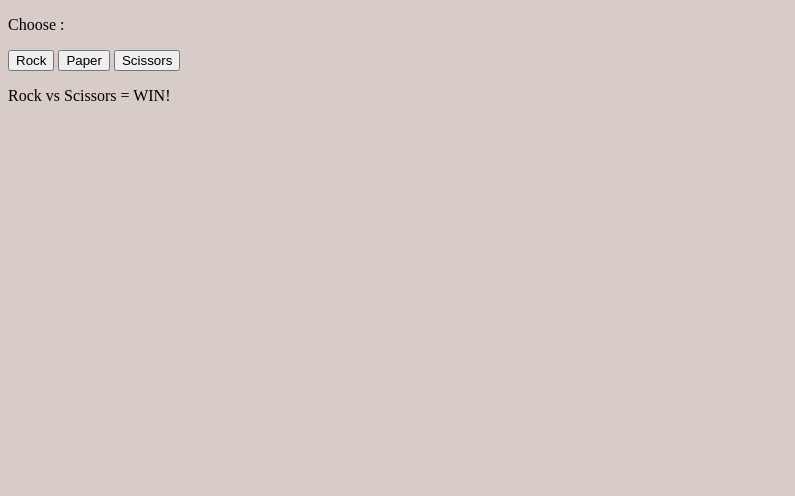
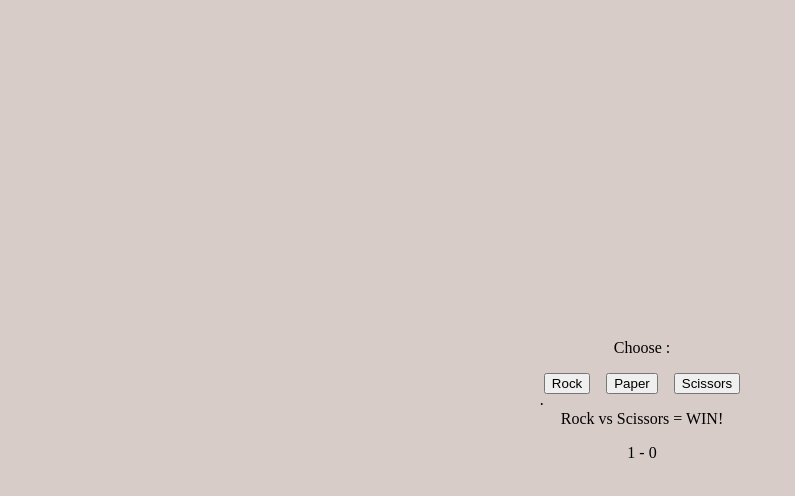
Before and after one commit to GComputeNerd/Rock-Paper-Scissors, a plain HTML site: page index.html in a window 1280 px wide. Both pictures are taken after a click on the button "Rock". Shown: the whole page, without its empty margins (0-795 px from the left). Drawn offline with Linux system fonts and the light colour scheme.

Commit message:
Added Score Keeping

```diff
--- a/index.html
+++ b/index.html
@@ -8,7 +8,8 @@
     <link rel="stylesheet" href="main.css">
 </head>
 <body>
-    <div class="wrapper">
+    .
+    <div class="game">
         <p class="choice">Choose :</p>
         <div class="buttons">
             <button onclick="playGame(0);">Rock</button>
@@ -16,6 +17,7 @@
             <button onclick="playGame(2);">Scissors</button>
         </div>
         <p class="result">...</p>
+        <p class="score">0 - 0</p>
     </div>
 
     <script src="main.js"></script>
--- a/main.css
+++ b/main.css
@@ -1,3 +1,21 @@
 html {
     background-color: #D7CCC8;
 }
+
+body {
+    display: flex;
+    margin: 0;
+    height: 100vh;
+    align-items: center;
+    justify-content: center;
+}
+
+p {
+    text-align: center;
+}
+
+.buttons {
+    display: flex;
+    gap: 1em;
+    justify-content: center;
+}
--- a/main.js
+++ b/main.js
@@ -7,6 +7,7 @@ let gameMatrix = [
 let moveMatrix = ["Rock", "Paper", "Scissors"]
 
 resultText = document.querySelector("p.result");
+scoreText = document.querySelector("p.score");
 
 function getComputerChoice() {
     let choice = Math.random();
@@ -20,6 +21,20 @@ function getComputerChoice() {
     }
 }
 
+function updateScore(winner) {
+    score = scoreText.innerHTML.split(" ");
+    playerScore = parseInt(score[0]);
+    computerScore = parseInt(score[2]);
+
+    if (result == 1) {
+        playerScore += 1;
+    } else if (result == -1) {
+        computerScore += 1;
+    }
+
+    scoreText.innerHTML = playerScore.toString() + " - " + computerScore.toString();
+}
+
 function playGame(playerChoice) {
     computerChoice = getComputerChoice();
     result = gameMatrix[playerChoice][computerChoice];
@@ -29,7 +44,9 @@ function playGame(playerChoice) {
         resultText.innerHTML = resHTML + " = DRAW!";
     } else if (result == 1) {
         resultText.innerHTML = resHTML + " = WIN!";
+        updateScore(1);
     } else {
         resultText.innerHTML = resHTML + " = LOSE!";
+        updateScore(-1);
     }
 }
```
